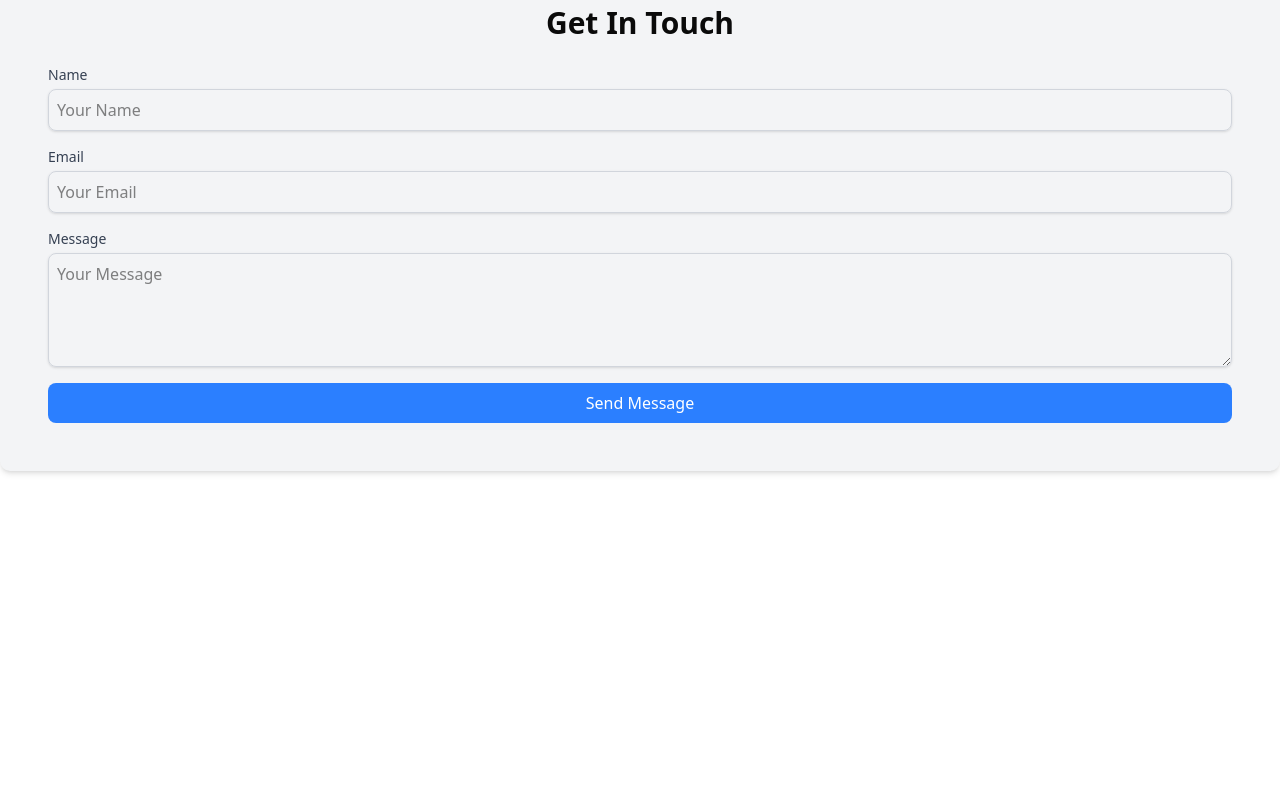
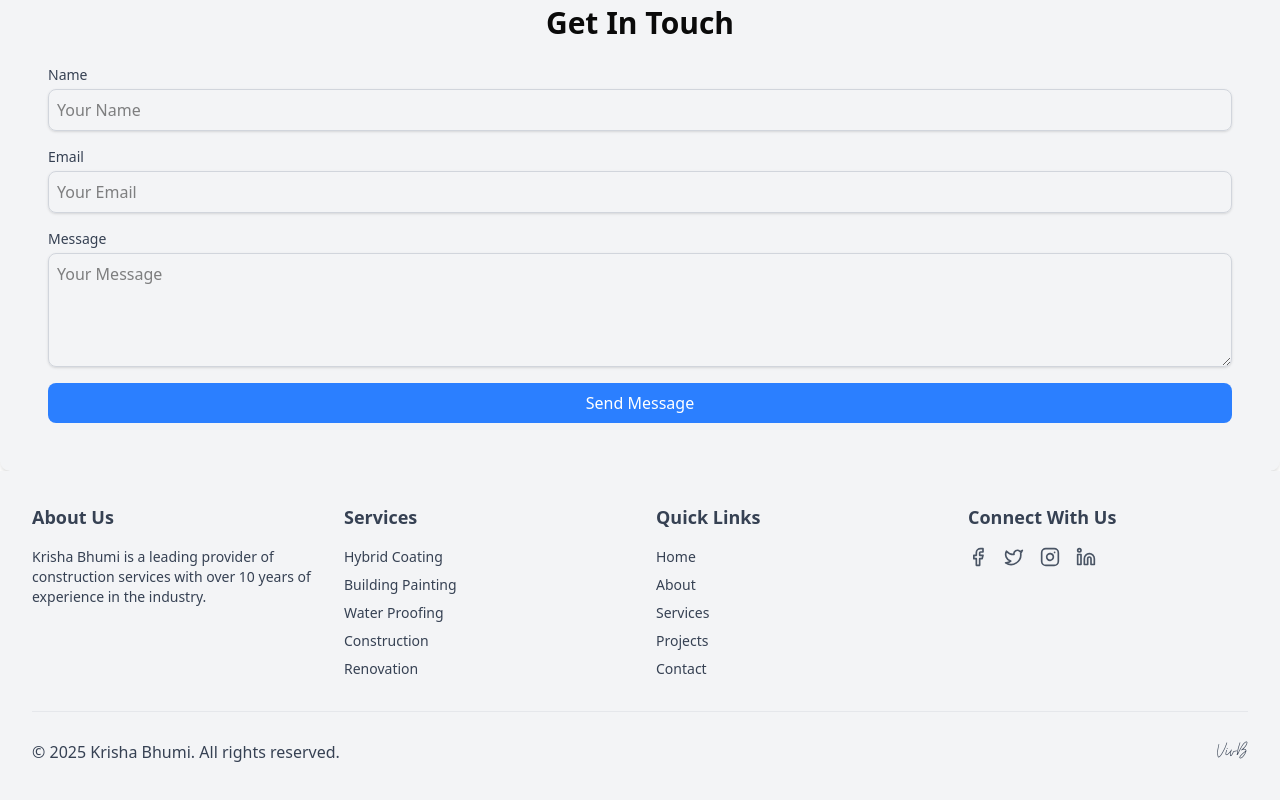
Before and after one commit to jacky2252v/KrishaBhumi, a Next.js app: page / in a window 1280 px wide. Shown: the part 2608-3408 px from the top of the page. Before the commit the page ends 3124 px from the top, so only its background shows below. Built offline with nearby package versions, Linux system fonts and the light colour scheme.

Commit message:
Footer: New UI Updated

```diff
--- a/components/Footer.tsx
+++ b/components/Footer.tsx
@@ -1,13 +1,69 @@
-import React from 'react'
+import { Facebook, Instagram, Linkedin, Twitter } from "lucide-react"
 
 const Footer = () => {
+    const currentYear = new Date().getFullYear()
+
     return (
-        <footer className=" text-white p-1 px-6 flex justify-between items-center">
-            <div>
-                <p>&copy; 2025 Krisha Bhumi</p>
-            </div>
-            <div>
-                <p style={{ fontFamily: "Moontime", fontSize:"25px" }}>Viv.B</p>
+        <footer className="bg-gray-100 dark:bg-gray-900 text-gray-700 dark:text-gray-300 py-8 px-4 md:px-8">
+            <div className="container mx-auto">
+                <div className="grid grid-cols-1 md:grid-cols-4 gap-8">
+                    <div className="space-y-4">
+                        <h3 className="text-lg font-bold">About Us</h3>
+                        <p className="text-sm">
+                            Krisha Bhumi is a leading provider of construction services with over 10 years of experience in the
+                            industry.
+                        </p>
+                    </div>
+
+                    <div className="space-y-4">
+                        <h3 className="text-lg font-bold">Services</h3>
+                        <ul className="space-y-2 text-sm">
+                            <li>Hybrid Coating</li>
+                            <li>Building Painting</li>
+                            <li>Water Proofing</li>
+                            <li>Construction</li>
+                            <li>Renovation</li>
+                        </ul>
+                    </div>
+
+                    <div className="space-y-4">
+                        <h3 className="text-lg font-bold">Quick Links</h3>
+                        <ul className="space-y-2 text-sm">
+                            <li>Home</li>
+                            <li>About</li>
+                            <li>Services</li>
+                            <li>Projects</li>
+                            <li>Contact</li>
+                        </ul>
+                    </div>
+
+                    <div className="space-y-4">
+                        <h3 className="text-lg font-bold">Connect With Us</h3>
+                        <div className="flex space-x-4">
+                            <a href="#" className="text-gray-600 dark:text-gray-400 hover:text-primary">
+                                <Facebook className="h-5 w-5" />
+                                <span className="sr-only">Facebook</span>
+                            </a>
+                            <a href="#" className="text-gray-600 dark:text-gray-400 hover:text-primary">
+                                <Twitter className="h-5 w-5" />
+                                <span className="sr-only">Twitter</span>
+                            </a>
+                            <a href="#" className="text-gray-600 dark:text-gray-400 hover:text-primary">
+                                <Instagram className="h-5 w-5" />
+                                <span className="sr-only">Instagram</span>
+                            </a>
+                            <a href="#" className="text-gray-600 dark:text-gray-400 hover:text-primary">
+                                <Linkedin className="h-5 w-5" />
+                                <span className="sr-only">LinkedIn</span>
+                            </a>
+                        </div>
+                    </div>
+                </div>
+
+                <div className="border-t border-gray-200 dark:border-gray-800 mt-8 pt-6 flex flex-col md:flex-row justify-between items-center">
+                    <p>&copy; {currentYear} Krisha Bhumi. All rights reserved.</p>
+                    <p className="font-['Moontime'] text-2xl mt-2 md:mt-0">Viv.B</p>
+                </div>
             </div>
         </footer>
     )
```
